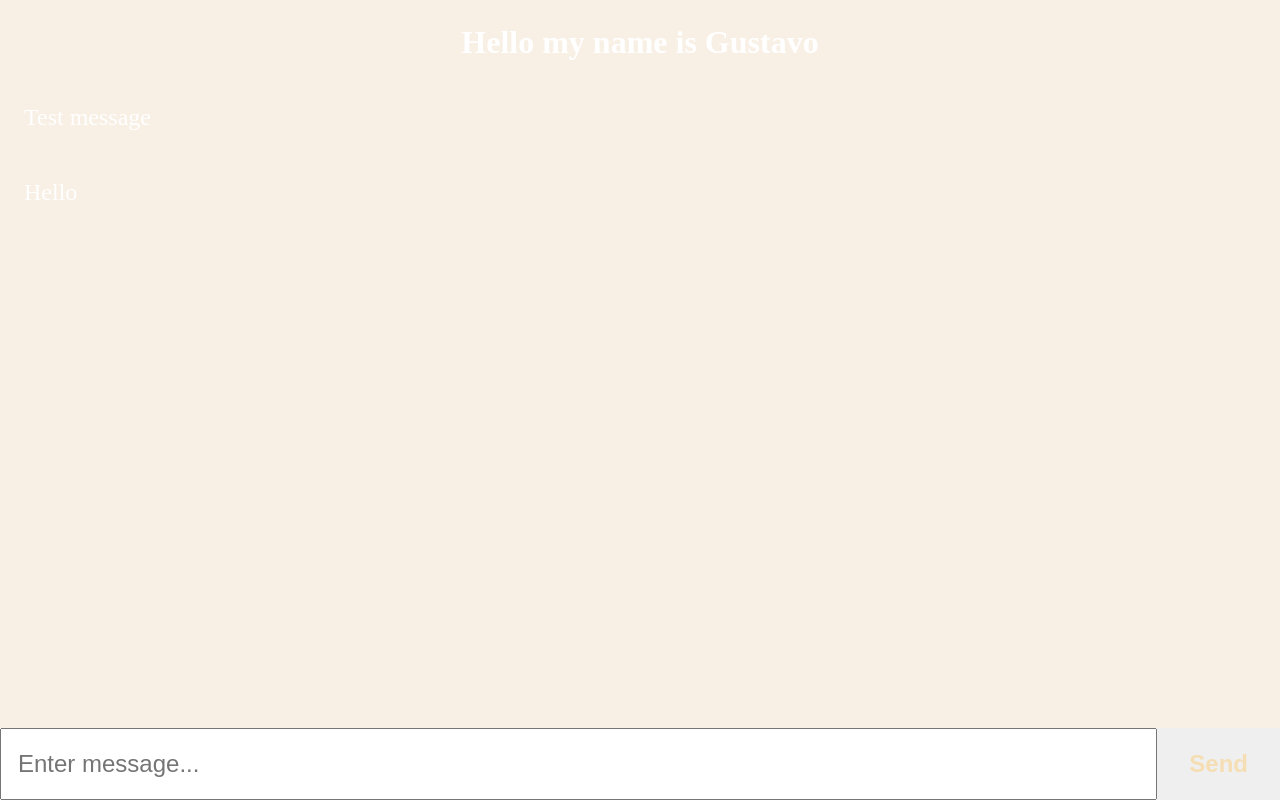
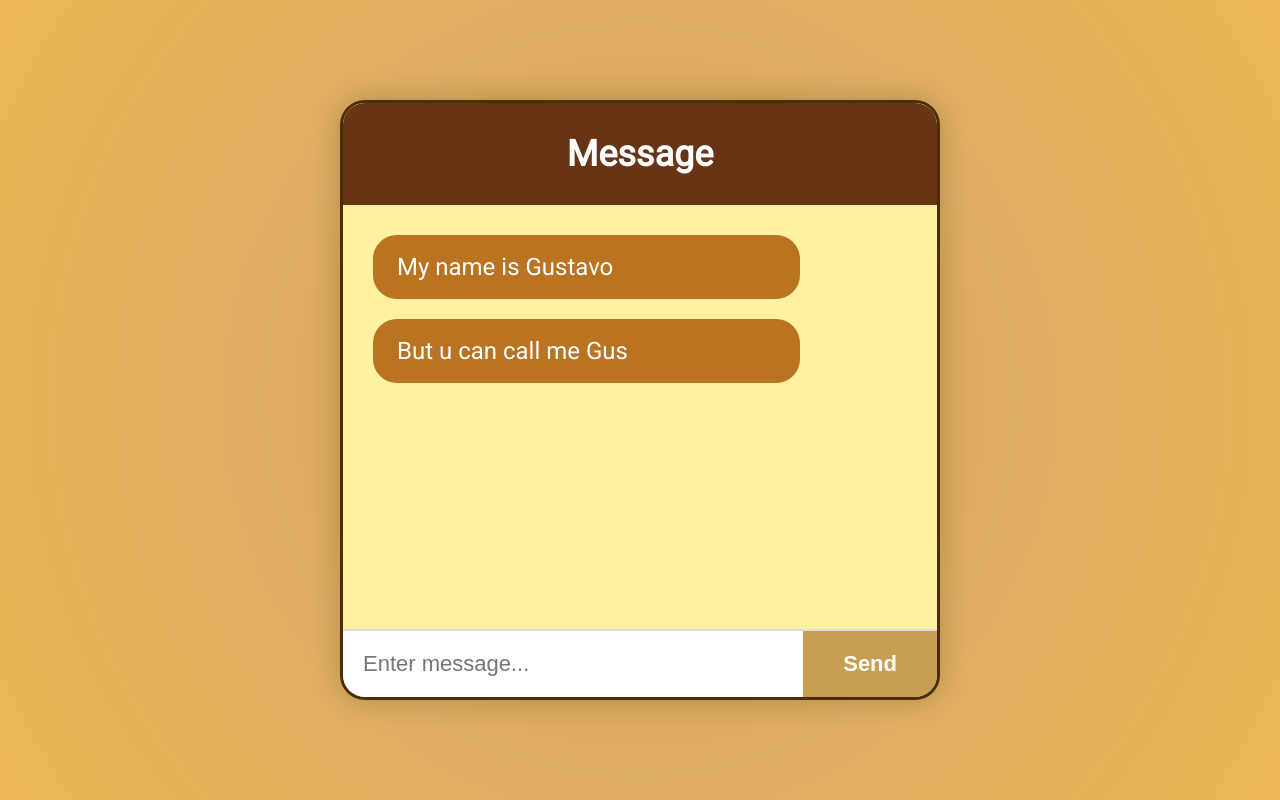
Before and after one commit to T1mohka/chatt, a website: page static/index.html in a window 1280 px wide. Drawn offline with nearby package versions, Linux system fonts and the light colour scheme; no server answers.

Commit message:
zrobyv chat

```diff
--- a/static/index.html
+++ b/static/index.html
@@ -3,19 +3,23 @@
 <head>
     <meta charset="UTF-8">
     <meta name="viewport" content="width=device-width, initial-scale=1.0">
-    <title>Document</title>
+    <title>Chat</title>
     <link rel="stylesheet" href="style.css">
+    <script src="https://cdn.socket.io/4.8.1/socket.io.min.js" integrity="sha384-mkQ3/7FUtcGyoppY6bz/PORYoGqOl7/aSUMn2ymDOJcapfS6PHqxhRTMh1RR0Q6+" crossorigin="anonymous"></script>
     <script src="script.js" defer></script>
+    <link href="https://fonts.googleapis.com/css2?family=Roboto&display=swap" rel="stylesheet">
 </head>
 <body>
-    <h1 class="header">Hello my name is Gustavo</h1>
-    <ul id="messages">
-        <li>Test message</li>
-        <li>Hello</li>
-    </ul>
-    <form id="form">
-        <input type="text" id="input" placeholder="Enter message...">
-        <input type="submit" class="submit" value="Send">
-    </form>
+    <div class="chat-container">
+        <div class="header">Message</div>
+        <ul id="messages">
+            <li class="message">My name is Gustavo</li>
+            <li class="message">But u can call me Gus</li>
+        </ul>
+        <form id="form">
+            <input type="text" id="input" placeholder="Enter message..." autocomplete="off">
+            <input type="submit" class="submit" value="Send">
+        </form>
+    </div>
 </body>
 </html>
--- a/static/script.js
+++ b/static/script.js
@@ -0,0 +1,20 @@
+const socket = io();
+
+const form = document.getElementById('form')
+const input = document.getElementById('input')
+const messages = document.getElementById('messages')
+
+form.addEventListener('submit', function(e){
+    e.preventDefault();
+    if(input.value){
+        socket.emit('new_message', input.value)
+        input.value = '';
+    }
+})
+
+socket.on('message', function(msg){
+    let item = document.createElement('li')
+    item.textContent = msg
+    messages.appendChild(item)
+    window.scrollTo(0, document.body.scrollHeight)
+})
--- a/static/style.css
+++ b/static/style.css
@@ -4,69 +4,84 @@
     box-sizing: border-box;
 }
 
-body{
-    background-color: rgb(248, 239, 229);
+body {
+    font-family: 'Roboto', sans-serif;
+    background: radial-gradient(circle,rgba(209, 159, 65, 1) 0%, rgba(222, 173, 100, 1) 50%, rgba(237, 183, 83, 1) 100%);
+    display: flex;
+    justify-content: center;
+    align-items: center;
+    height: 100vh;
+    margin: 0;
 }
 
-main{
-    position: relative;
-    height: 100vh;
+.chat-container {
+    width: 600px;
+    height: 600px;
+    border: 3px solid rgb(73, 46, 9);
+    border-radius: 25px;
+    box-shadow: 0 0 30px rgba(0,0,0,0.2);
+    background-color: rgb(255, 241, 160);
+    overflow: hidden;
+    display: flex;
+    flex-direction: column;
 }
 
-.header{
-    position: fixed;
-    height: 5rem;
+.header {
+    background-color: #693415;
+    color: white;
     text-align: center;
-    width: 100%;
-    border-color: blue;
-    font-size: 2rem;
-    color: white;
-    padding: 1.5rem;
+    padding: 30px;
+    font-size: 36px;
+    font-weight: bold;
+    border-top-left-radius: 20px;
+    border-top-right-radius: 20px;
 }
 
-#form{
-    position: fixed;
-    bottom: 0;
-    width: 100%;
-    display: flex;
-
+#messages {
+    flex: 1;
+    list-style: none;
+    margin: 0;
+    padding: 30px;
+    overflow-y: auto;
+    font-size: 24px;
 }
 
-#input{
-    width: 100%;
-    height: 4.5rem;
-    padding: 1rem;
-    font-size:  1.5rem;
-
+li {
+    background-color: #ba7321;
+    color: white;
+    padding: 18px 24px;
+    border-radius: 24px;
+    margin-bottom: 20px;
+    max-width: 80%;
+    word-wrap: break-word;
 }
 
-.submit{
-    border-color:saddlebrown;
-    color: wheat;
-    padding: 0 2rem;
-    font-weight: bold;
-    font-size: 1.5rem;
-    border: 0;
+#form {
+    display: flex;
+    border-top: 2px solid #ddd;
 }
 
-ul{
-    list-style: none;
-    padding: 5rem 0;
-    display: flex;
-    flex-direction: column;
-    align-items: flex-start;
-
+#input {
+    flex: 1;
+    padding: 20px;
+    font-size: 22px;
+    border: none;
+    border-bottom-left-radius: 20px;
+    outline: none;
 }
 
-li{
-    border-color: rgb(118, 100, 74);
-    border-radius: 1rem;
+.submit {
+    background-color: #c89e54;
     color: white;
-    padding: 1rem;
-    font-size: 1.5rem;
-    margin: 0.5rem;
+    border: none;
+    padding: 20px 40px;
+    font-size: 22px;
+    font-weight: bold;
+    cursor: pointer;
+    border-bottom-right-radius: 20px;
+    transition: background-color 0.3s;
 }
 
-#messages{
-    padding: 5rem 0;
+.submit:hover {
+    background-color: #693415;
 }
```
Also changed, not shown: server.js (+12 -0 lines).
